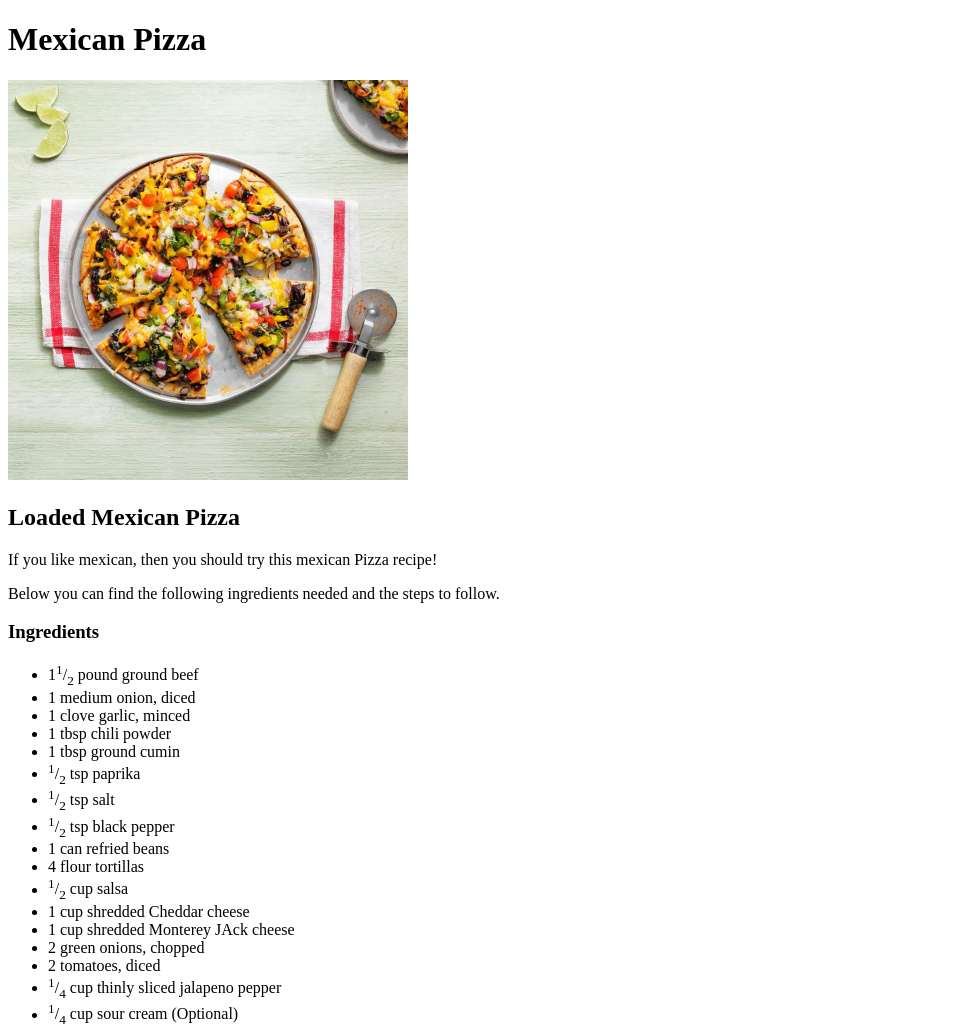
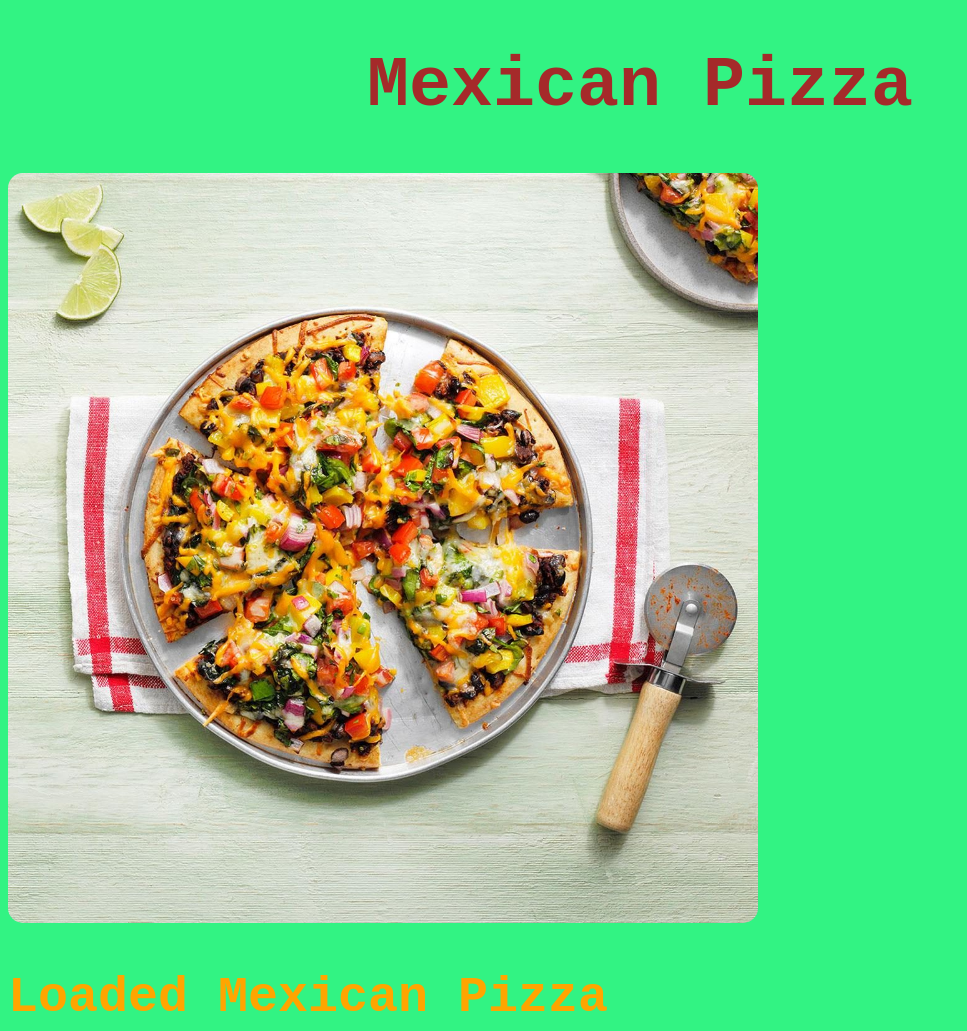
Before and after one commit to RitaIssa/odin-recipes, a plain HTML site: page recipes/pizza.html in a window 1280 px wide. Shown: the top 1031 px of the page, without its empty margins (0-967 px from the left). Drawn offline with Linux system fonts and the light colour scheme.

Commit message:
update recipes using css

```diff
--- a/recipes/pizza.html
+++ b/recipes/pizza.html
@@ -3,6 +3,7 @@
     <head>
         <meta charset="UTF-8">
         <title>Pizza Recipe</title>
+        <link rel="stylesheet" href="styleP.css">
     </head>
     <body>
         <h1>Mexican Pizza</h1>
--- /dev/null
+++ b/recipes/styleL.css
@@ -0,0 +1,15 @@
+body{
+    background-color: lightblue;
+    font-family: "Courier New", "Lucida Console", Monaco;
+}
+
+h1{
+    font-size: 70px;
+    text-align: center;
+    font-weight: bold;
+}
+
+h2{
+    font-size: 50px;
+    color: darkred;
+}
--- /dev/null
+++ b/recipes/styleLEM.css
@@ -0,0 +1,25 @@
+body{
+    background-color: rgb(255, 255, 190);
+    font-family: "Courier New", "Lucida Console", Monaco;
+}
+
+img{
+    width: 750px;
+    border-radius: 15px;
+}
+
+h1{
+    font-size: 70px;
+    text-align: center;
+    font-weight: bold;
+    color: lightgreen;
+}
+
+h2{
+    font-size: 50px;
+}
+
+h3{
+    font-weight: bold;
+    font-size: 40px;
+}
--- /dev/null
+++ b/recipes/styleP.css
@@ -0,0 +1,31 @@
+body{
+    background-color: rgb(50, 243, 131);
+    font-family: "Courier New", "Lucida Console", Monaco;
+}
+
+img{
+    width: 750px;
+    border-radius: 15px;
+}
+
+h1{
+    font-size: 70px;
+    text-align: center;
+    font-weight: bold;
+    color: brown;
+}
+
+h2{
+    font-size: 50px;
+    color: orange;
+}
+
+ul{
+    font-weight: 750;
+    color: purple;
+}
+
+h3{
+    font-weight: bold;
+    font-size: 40px;
+}
--- /dev/null
+++ b/style.css
@@ -0,0 +1,20 @@
+body{
+    background-color: lightcoral;
+    font-family: "Courier New", "Lucida Console", Monaco;
+}
+
+#gif{
+    width: 800px;
+    height: auto;
+}
+
+h1{
+    text-align: center;
+    font-size: 50px;
+    color: lightblue;
+}
+
+ul{
+    text-align: center;
+    font-size: 40px;
+}
```
Also changed, not shown: index.html (+2 -0 lines), recipes/cake.html (+2 -0 lines), recipes/lasagna.html (+2 -1 lines), patrick.gif (added).
